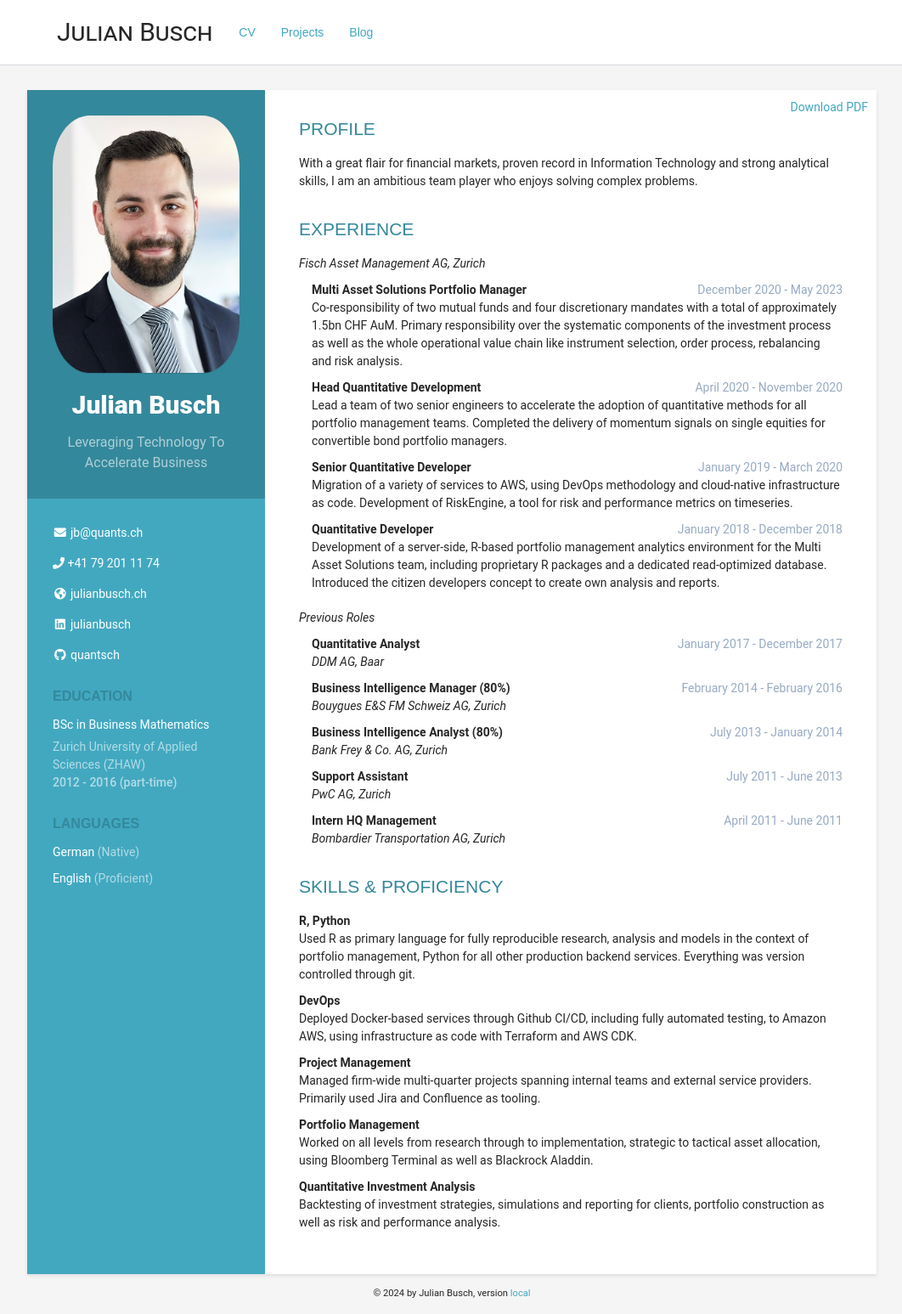
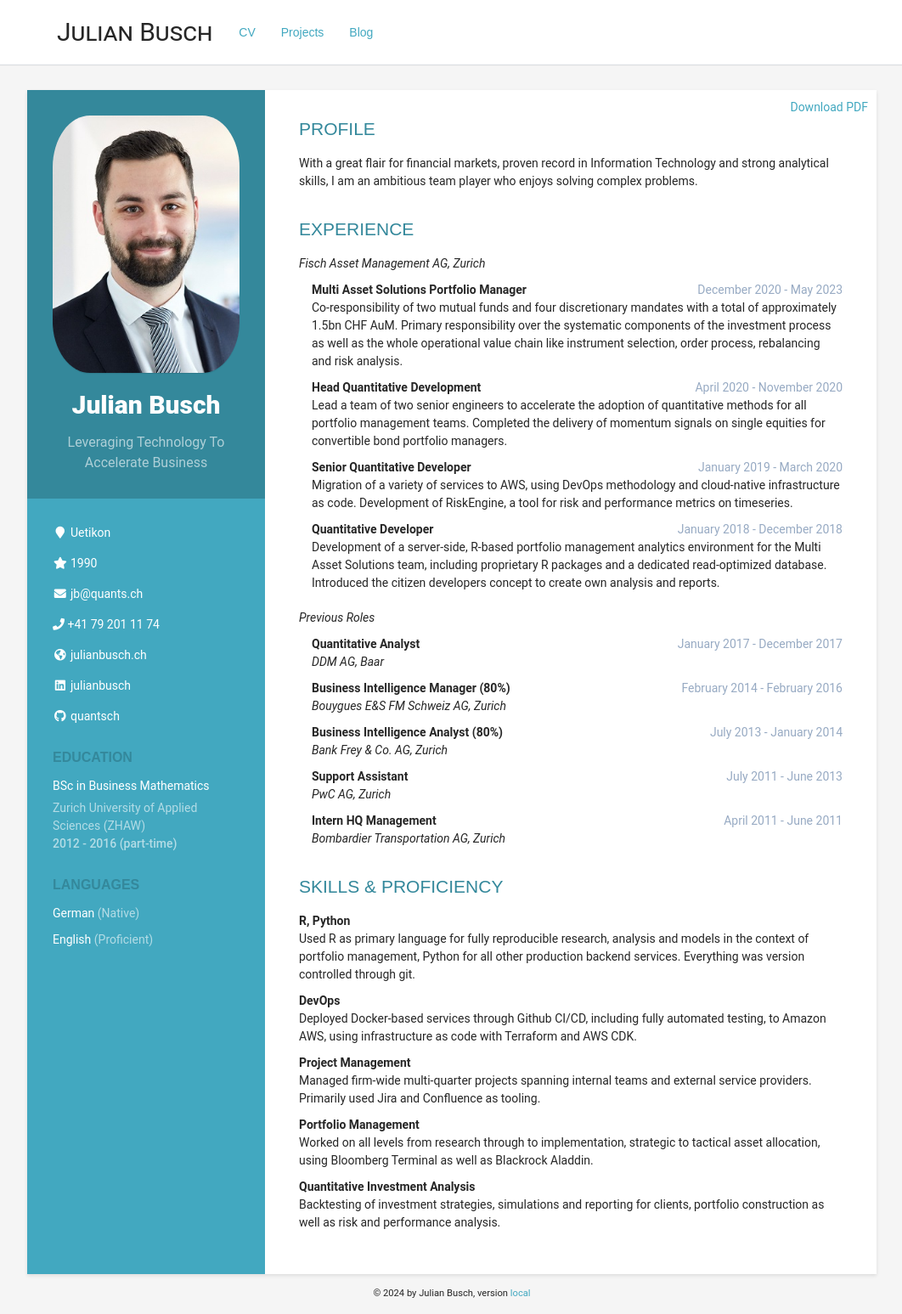
Before and after one commit to quantsch/quantsch.github.io, a Jekyll site: the page built from index.md, in a window 1280 px wide. Shown: the whole page at 85% size, without its empty margins (108-1170 px from the left). Built offline with Jekyll 4.4.1, drawn with Linux system fonts in a browser that asks for light colours.

Commit message:
add birth year and residency place to cv

```diff
--- a/_includes/_cv/_sidebar/contact.html
+++ b/_includes/_cv/_sidebar/contact.html
@@ -1,5 +1,17 @@
 <div class="contact-container container-block">
   <ul class="list-unstyled contact-list">
+
+    {% if sidebar.address %}
+    <li><i class="fas fa-map-marker fa-fw"></i>
+      <a href="{{ sidebar.address.link }}">{{ sidebar.address.place }}</a>
+    </li>
+    {% endif %}
+
+    {% if sidebar.birth %}
+    <li><i class="fas fa-star fa-fw"></i>
+      <a href="{{ sidebar.birth.link }}">{{ sidebar.birth.year }}</a>
+    </li>
+    {% endif %}
 
     {% if sidebar.email %}
     <li><i class="fas fa-envelope fa-fw"></i>
```
Also changed, not shown: _data/cv.yml (+8 -0 lines).
